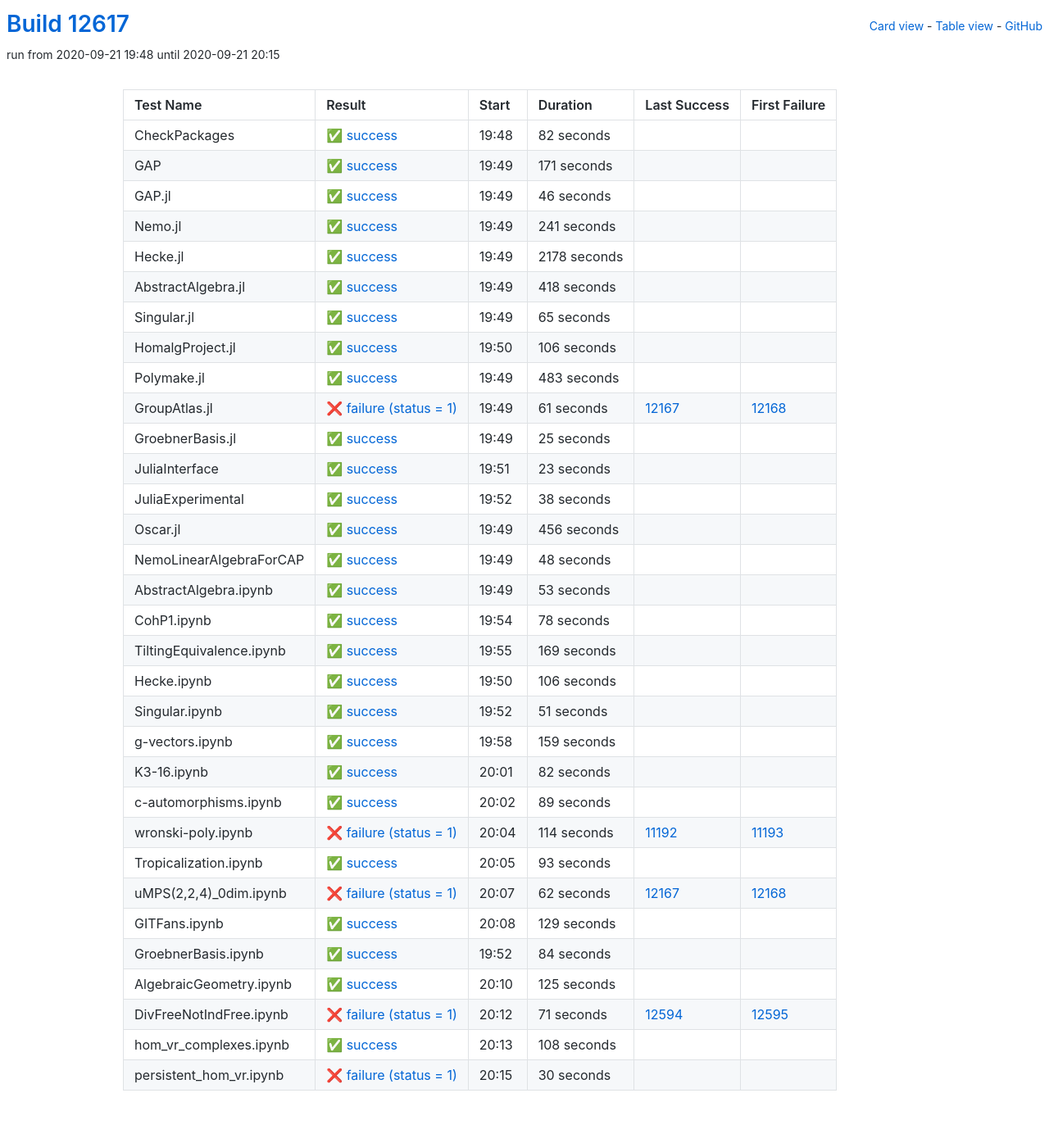
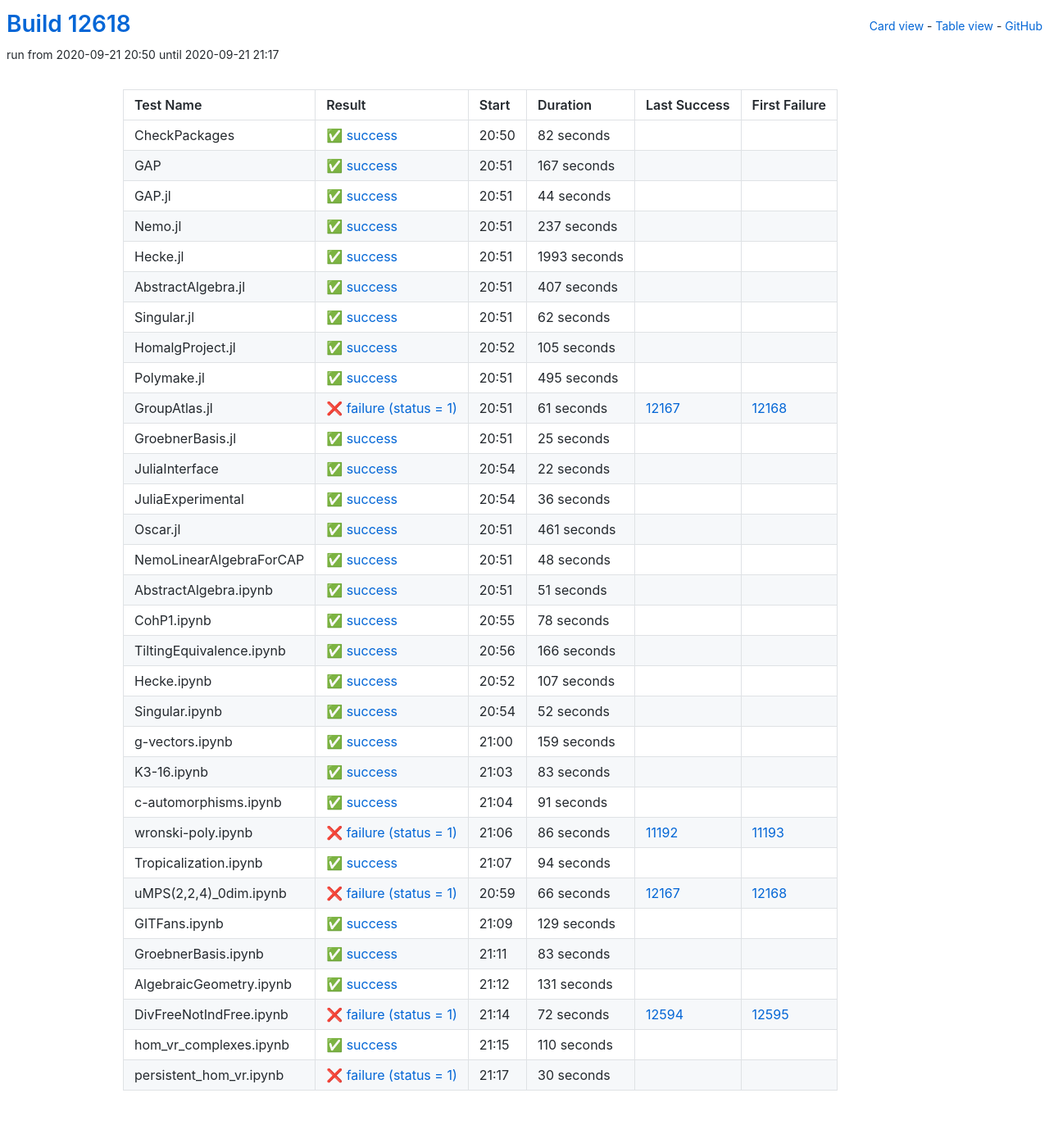
Before and after one commit to oscar-system/oscar-ci-status, a Jekyll site: the page built from table.html, in a window 1280 px wide. Shown: the whole page at 82% size. Built offline with Jekyll 4.4.1, drawn with Linux system fonts in a browser that asks for light colours.

Commit message:
Build #12618

```diff
--- a/_data/ci.yml
+++ b/_data/ci.yml
@@ -1,6 +1,6 @@
 ---
-build: 12617
-build_url: https://oscarci.mathematik.uni-kl.de/job/oscar/12617/
+build: 12618
+build_url: https://oscarci.mathematik.uni-kl.de/job/oscar/12618/
 job: oscar
 organization: oscar-system
 repo: oscar-ci-status
@@ -8,8 +8,8 @@
 tests:
 - name: CheckPackages
   id: checkpackages
-  log: https://oscarci.mathematik.uni-kl.de/job/oscar/12617/artifact/logs/build-12617/CheckPackages.log
-  start: 2020-09-21 19:48
+  log: https://oscarci.mathematik.uni-kl.de/job/oscar/12618/artifact/logs/build-12618/CheckPackages.log
+  start: 2020-09-21 20:50
   success: true
   exitcode: 0
   status: success
@@ -20,104 +20,104 @@
   first_failure_url:
 - name: GAP
   id: gap
-  log: https://oscarci.mathematik.uni-kl.de/job/oscar/12617/artifact/logs/build-12617/GAP.log
-  start: 2020-09-21 19:49
+  log: https://oscarci.mathematik.uni-kl.de/job/oscar/12618/artifact/logs/build-12618/GAP.log
+  start: 2020-09-21 20:51
   success: true
   exitcode: 0
   status: success
-  duration: 171
+  duration: 167
   last_success: false
   last_success_url:
   first_failure: false
   first_failure_url:
 - name: GAP.jl
   id: gap-jl
-  log: https://oscarci.mathematik.uni-kl.de/job/oscar/12617/artifact/logs/build-12617/GAP.jl.log
-  start: 2020-09-21 19:49
+  log: https://oscarci.mathematik.uni-kl.de/job/oscar/12618/artifact/logs/build-12618/GAP.jl.log
+  start: 2020-09-21 20:51
   success: true
   exitcode: 0
   status: success
-  duration: 46
+  duration: 44
   last_success: false
   last_success_url:
   first_failure: false
   first_failure_url:
 - name: Nemo.jl
   id: nemo-jl
-  log: https://oscarci.mathematik.uni-kl.de/job/oscar/12617/artifact/logs/build-12617/Nemo.jl.log
-  start: 2020-09-21 19:49
+  log: https://oscarci.mathematik.uni-kl.de/job/oscar/12618/artifact/logs/build-12618/Nemo.jl.log
+  start: 2020-09-21 20:51
   success: true
   exitcode: 0
   status: success
-  duration: 241
+  duration: 237
   last_success: false
   last_success_url:
   first_failure: false
   first_failure_url:
 - name: Hecke.jl
   id: hecke-jl
-  log: https://oscarci.mathematik.uni-kl.de/job/oscar/12617/artifact/logs/build-12617/Hecke.jl.log
-  start: 2020-09-21 19:49
+  log: https://oscarci.mathematik.uni-kl.de/job/oscar/12618/artifact/logs/build-12618/Hecke.jl.log
+  start: 2020-09-21 20:51
   success: true
   exitcode: 0
   status: success
-  duration: 2178
+  duration: 1993
   last_success: false
   last_success_url:
   first_failure: false
   first_failure_url:
 - name: AbstractAlgebra.jl
   id: abstractalgebra-jl
-  log: https://oscarci.mathematik.uni-kl.de/job/oscar/12617/artifact/logs/build-12617/AbstractAlgebra.jl.log
-  start: 2020-09-21 19:49
+  log: https://oscarci.mathematik.uni-kl.de/job/oscar/12618/artifact/logs/build-12618/AbstractAlgebra.jl.log
+  start: 2020-09-21 20:51
   success: true
   exitcode: 0
   status: success
-  duration: 418
+  duration: 407
   last_success: false
   last_success_url:
   first_failure: false
   first_failure_url:
 - name: Singular.jl
   id: singular-jl
-  log: https://oscarci.mathematik.uni-kl.de/job/oscar/12617/artifact/logs/build-12617/Singular.jl.log
-  start: 2020-09-21 19:49
+  log: https://oscarci.mathematik.uni-kl.de/job/oscar/12618/artifact/logs/build-12618/Singular.jl.log
+  start: 2020-09-21 20:51
   success: true
   exitcode: 0
   status: success
-  duration: 65
+  duration: 62
   last_success: false
   last_success_url:
   first_failure: false
   first_failure_url:
 - name: HomalgProject.jl
   id: homalgproject-jl
-  log: https://oscarci.mathematik.uni-kl.de/job/oscar/12617/artifact/logs/build-12617/HomalgProject.jl.log
-  start: 2020-09-21 19:50
+  log: https://oscarci.mathematik.uni-kl.de/job/oscar/12618/artifact/logs/build-12618/HomalgProject.jl.log
+  start: 2020-09-21 20:52
   success: true
   exitcode: 0
   status: success
-  duration: 106
+  duration: 105
   last_success: false
   last_success_url:
   first_failure: false
   first_failure_url:
 - name: Polymake.jl
   id: polymake-jl
-  log: https://oscarci.mathematik.uni-kl.de/job/oscar/12617/artifact/logs/build-12617/Polymake.jl.log
-  start: 2020-09-21 19:49
+  log: https://oscarci.mathematik.uni-kl.de/job/oscar/12618/artifact/logs/build-12618/Polymake.jl.log
+  start: 2020-09-21 20:51
   success: true
   exitcode: 0
   status: success
-  duration: 483
+  duration: 495
   last_success: false
   last_success_url:
   first_failure: false
   first_failure_url:
 - name: GroupAtlas.jl
   id: groupatlas-jl
-  log: https://oscarci.mathematik.uni-kl.de/job/oscar/12617/artifact/logs/build-12617/GroupAtlas.jl.log
-  start: 2020-09-21 19:49
+  log: https://oscarci.mathematik.uni-kl.de/job/oscar/12618/artifact/logs/build-12618/GroupAtlas.jl.log
+  start: 2020-09-21 20:51
   success: false
   exitcode: 1
   status: failure
@@ -128,8 +128,8 @@
   first_failure_url: https://oscarci.mathematik.uni-kl.de/job/oscar/12168/
 - name: GroebnerBasis.jl
   id: groebnerbasis-jl
-  log: https://oscarci.mathematik.uni-kl.de/job/oscar/12617/artifact/logs/build-12617/GroebnerBasis.jl.log
-  start: 2020-09-21 19:49
+  log: https://oscarci.mathematik.uni-kl.de/job/oscar/12618/artifact/logs/build-12618/GroebnerBasis.jl.log
+  start: 2020-09-21 20:51
   success: true
   exitcode: 0
   status: success
@@ -140,44 +140,44 @@
   first_failure_url:
 - name: JuliaInterface
   id: juliainterface
-  log: https://oscarci.mathematik.uni-kl.de/job/oscar/12617/artifact/logs/build-12617/JuliaInterface.log
-  start: 2020-09-21 19:51
+  log: https://oscarci.mathematik.uni-kl.de/job/oscar/12618/artifact/logs/build-12618/JuliaInterface.log
+  start: 2020-09-21 20:54
   success: true
   exitcode: 0
   status: success
-  duration: 23
+  duration: 22
   last_success: false
   last_success_url:
   first_failure: false
   first_failure_url:
 - name: JuliaExperimental
   id: juliaexperimental
-  log: https://oscarci.mathematik.uni-kl.de/job/oscar/12617/artifact/logs/build-12617/JuliaExperimental.log
-  start: 2020-09-21 19:52
+  log: https://oscarci.mathematik.uni-kl.de/job/oscar/12618/artifact/logs/build-12618/JuliaExperimental.log
+  start: 2020-09-21 20:54
   success: true
   exitcode: 0
   status: success
-  duration: 38
+  duration: 36
   last_success: false
   last_success_url:
   first_failure: false
   first_failure_url:
 - name: Oscar.jl
   id: oscar-jl
-  log: https://oscarci.mathematik.uni-kl.de/job/oscar/12617/artifact/logs/build-12617/Oscar.jl.log
-  start: 2020-09-21 19:49
+  log: https://oscarci.mathematik.uni-kl.de/job/oscar/12618/artifact/logs/build-12618/Oscar.jl.log
+  start: 2020-09-21 20:51
   success: true
   exitcode: 0
   status: success
-  duration: 456
+  duration: 461
   last_success: false
   last_success_url:
   first_failure: false
   first_failure_url:
 - name: NemoLinearAlgebraForCAP
   id: nemolinearalgebraforcap
-  log: https://oscarci.mathematik.uni-kl.de/job/oscar/12617/artifact/logs/build-12617/NemoLinearAlgebraForCAP.log
-  start: 2020-09-21 19:49
+  log: https://oscarci.mathematik.uni-kl.de/job/oscar/12618/artifact/logs/build-12618/NemoLinearAlgebraForCAP.log
+  start: 2020-09-21 20:51
   success: true
   exitcode: 0
   status: success
@@ -188,20 +188,20 @@
   first_failure_url:
 - name: AbstractAlgebra.ipynb
   id: abstractalgebra-ipynb
-  log: https://oscarci.mathematik.uni-kl.de/job/oscar/12617/artifact/logs/build-12617/AbstractAlgebra.ipynb.log
-  start: 2020-09-21 19:49
+  log: https://oscarci.mathematik.uni-kl.de/job/oscar/12618/artifact/logs/build-12618/AbstractAlgebra.ipynb.log
+  start: 2020-09-21 20:51
   success: true
   exitcode: 0
   status: success
-  duration: 53
+  duration: 51
   last_success: false
   last_success_url:
   first_failure: false
   first_failure_url:
 - name: CohP1.ipynb
   id: cohp1-ipynb
-  log: https://oscarci.mathematik.uni-kl.de/job/oscar/12617/artifact/logs/build-12617/CohP1.ipynb.log
-  start: 2020-09-21 19:54
+  log: https://oscarci.mathematik.uni-kl.de/job/oscar/12618/artifact/logs/build-12618/CohP1.ipynb.log
+  start: 2020-09-21 20:55
   success: true
   exitcode: 0
   status: success
@@ -212,44 +212,44 @@
   first_failure_url:
 - name: TiltingEquivalence.ipynb
   id: tiltingequivalence-ipynb
-  log: https://oscarci.mathematik.uni-kl.de/job/oscar/12617/artifact/logs/build-12617/TiltingEquivalence.ipynb.log
-  start: 2020-09-21 19:55
+  log: https://oscarci.mathematik.uni-kl.de/job/oscar/12618/artifact/logs/build-12618/TiltingEquivalence.ipynb.log
+  start: 2020-09-21 20:56
   success: true
   exitcode: 0
   status: success
-  duration: 169
+  duration: 166
   last_success: false
   last_success_url:
   first_failure: false
   first_failure_url:
 - name: Hecke.ipynb
   id: hecke-ipynb
-  log: https://oscarci.mathematik.uni-kl.de/job/oscar/12617/artifact/logs/build-12617/Hecke.ipynb.log
-  start: 2020-09-21 19:50
+  log: https://oscarci.mathematik.uni-kl.de/job/oscar/12618/artifact/logs/build-12618/Hecke.ipynb.log
+  start: 2020-09-21 20:52
   success: true
   exitcode: 0
   status: success
-  duration: 106
+  duration: 107
   last_success: false
   last_success_url:
   first_failure: false
   first_failure_url:
 - name: Singular.ipynb
   id: singular-ipynb
-  log: https://oscarci.mathematik.uni-kl.de/job/oscar/12617/artifact/logs/build-12617/Singular.ipynb.log
-  start: 2020-09-21 19:52
+  log: https://oscarci.mathematik.uni-kl.de/job/oscar/12618/artifact/logs/build-12618/Singular.ipynb.log
+  start: 2020-09-21 20:54
   success: true
   exitcode: 0
   status: success
-  duration: 51
+  duration: 52
   last_success: false
   last_success_url:
   first_failure: false
   first_failure_url:
 - name: g-vectors.ipynb
   id: g-vectors-ipynb
-  log: https://oscarci.mathematik.uni-kl.de/job/oscar/12617/artifact/logs/build-12617/g-vectors.ipynb.log
-  start: 2020-09-21 19:58
+  log: https://oscarci.mathematik.uni-kl.de/job/oscar/12618/artifact/logs/build-12618/g-vectors.ipynb.log
+  start: 2020-09-21 21:00
   success: true
   exitcode: 0
   status: success
@@ -260,68 +260,68 @@
   first_failure_url:
 - name: K3-16.ipynb
   id: k3-16-ipynb
-  log: https://oscarci.mathematik.uni-kl.de/job/oscar/12617/artifact/logs/build-12617/K3-16.ipynb.log
-  start: 2020-09-21 20:01
+  log: https://oscarci.mathematik.uni-kl.de/job/oscar/12618/artifact/logs/build-12618/K3-16.ipynb.log
+  start: 2020-09-21 21:03
   success: true
   exitcode: 0
   status: success
-  duration: 82
+  duration: 83
   last_success: false
   last_success_url:
   first_failure: false
   first_failure_url:
 - name: c-automorphisms.ipynb
   id: c-automorphisms-ipynb
-  log: https://oscarci.mathematik.uni-kl.de/job/oscar/12617/artifact/logs/build-12617/c-automorphisms.ipynb.log
-  start: 2020-09-21 20:02
+  log: https://oscarci.mathematik.uni-kl.de/job/oscar/12618/artifact/logs/build-12618/c-automorphisms.ipynb.log
+  start: 2020-09-21 21:04
   success: true
   exitcode: 0
   status: success
-  duration: 89
+  duration: 91
   last_success: false
   last_success_url:
   first_failure: false
   first_failure_url:
 - name: wronski-poly.ipynb
   id: wronski-poly-ipynb
-  log: https://oscarci.mathematik.uni-kl.de/job/oscar/12617/artifact/logs/build-12617/wronski-poly.ipynb.log
-  start: 2020-09-21 20:04
+  log: https://oscarci.mathematik.uni-kl.de/job/oscar/12618/artifact/logs/build-12618/wronski-poly.ipynb.log
+  start: 2020-09-21 21:06
   success: false
   exitcode: 1
   status: failure
-  duration: 114
+  duration: 86
   last_success: 11192
   last_success_url: https://oscarci.mathematik.uni-kl.de/job/oscar/11192/
   first_failure: 11193
   first_failure_url: https://oscarci.mathematik.uni-kl.de/job/oscar/11193/
 - name: Tropicalization.ipynb
   id: tropicalization-ipynb
-  log: https://oscarci.mathematik.uni-kl.de/job/oscar/12617/artifact/logs/build-12617/Tropicalization.ipynb.log
-  start: 2020-09-21 20:05
+  log: https://oscarci.mathematik.uni-kl.de/job/oscar/12618/artifact/logs/build-12618/Tropicalization.ipynb.log
+  start: 2020-09-21 21:07
   success: true
   exitcode: 0
   status: success
-  duration: 93
+  duration: 94
   last_success: false
   last_success_url:
   first_failure: false
   first_failure_url:
 - name: uMPS(2,2,4)_0dim.ipynb
   id: umps-2-2-4-0dim-ipynb
-  log: https://oscarci.mathematik.uni-kl.de/job/oscar/12617/artifact/logs/build-12617/uMPS-2-2-4-_0dim.ipynb.log
-  start: 2020-09-21 20:07
+  log: https://oscarci.mathematik.uni-kl.de/job/oscar/12618/artifact/logs/build-12618/uMPS-2-2-4-_0dim.ipynb.log
+  start: 2020-09-21 20:59
   success: false
   exitcode: 1
   status: failure
-  duration: 62
+  duration: 66
   last_success: 12167
   last_success_url: https://oscarci.mathematik.uni-kl.de/job/oscar/12167/
   first_failure: 12168
   first_failure_url: https://oscarci.mathematik.uni-kl.de/job/oscar/12168/
 - name: GITFans.ipynb
   id: gitfans-ipynb
-  log: https://oscarci.mathematik.uni-kl.de/job/oscar/12617/artifact/logs/build-12617/GITFans.ipynb.log
-  start: 2020-09-21 20:08
+  log: https://oscarci.mathematik.uni-kl.de/job/oscar/12618/artifact/logs/build-12618/GITFans.ipynb.log
+  start: 2020-09-21 21:09
   success: true
   exitcode: 0
   status: success
@@ -332,56 +332,56 @@
   first_failure_url:
 - name: GroebnerBasis.ipynb
   id: groebnerbasis-ipynb
-  log: https://oscarci.mathematik.uni-kl.de/job/oscar/12617/artifact/logs/build-12617/GroebnerBasis.ipynb.log
-  start: 2020-09-21 19:52
+  log: https://oscarci.mathematik.uni-kl.de/job/oscar/12618/artifact/logs/build-12618/GroebnerBasis.ipynb.log
+  start: 2020-09-21 21:11
   success: true
   exitcode: 0
   status: success
-  duration: 84
+  duration: 83
   last_success: false
   last_success_url:
   first_failure: false
   first_failure_url:
 - name: AlgebraicGeometry.ipynb
   id: algebraicgeometry-ipynb
-  log: https://oscarci.mathematik.uni-kl.de/job/oscar/12617/artifact/logs/build-12617/AlgebraicGeometry.ipynb.log
-  start: 2020-09-21 20:10
+  log: https://oscarci.mathematik.uni-kl.de/job/oscar/12618/artifact/logs/build-12618/AlgebraicGeometry.ipynb.log
+  start: 2020-09-21 21:12
   success: true
   exitcode: 0
   status: success
-  duration: 125
+  duration: 131
   last_success: false
   last_success_url:
   first_failure: false
   first_failure_url:
 - name: DivFreeNotIndFree.ipynb
   id: divfreenotindfree-ipynb
-  log: https://oscarci.mathematik.uni-kl.de/job/oscar/12617/artifact/logs/build-12617/DivFreeNotIndFree.ipynb.log
-  start: 2020-09-21 20:12
+  log: https://oscarci.mathematik.uni-kl.de/job/oscar/12618/artifact/logs/build-12618/DivFreeNotIndFree.ipynb.log
+  start: 2020-09-21 21:14
   success: false
   exitcode: 1
   status: failure
-  duration: 71
+  duration: 72
   last_success: 12594
   last_success_url: https://oscarci.mathematik.uni-kl.de/job/oscar/12594/
   first_failure: 12595
   first_failure_url: https://oscarci.mathematik.uni-kl.de/job/oscar/12595/
 - name: hom_vr_complexes.ipynb
   id: hom-vr-complexes-ipynb
-  log: https://oscarci.mathematik.uni-kl.de/job/oscar/12617/artifact/logs/build-12617/hom_vr_complexes.ipynb.log
-  start: 2020-09-21 20:13
+  log: https://oscarci.mathematik.uni-kl.de/job/oscar/12618/artifact/logs/build-12618/hom_vr_complexes.ipynb.log
+  start: 2020-09-21 21:15
   success: true
   exitcode: 0
   status: success
-  duration: 108
+  duration: 110
   last_success: false
   last_success_url:
   first_failure: false
   first_failure_url:
 - name: persistent_hom_vr.ipynb
   id: persistent-hom-vr-ipynb
-  log: https://oscarci.mathematik.uni-kl.de/job/oscar/12617/artifact/logs/build-12617/persistent_hom_vr.ipynb.log
-  start: 2020-09-21 20:15
+  log: https://oscarci.mathematik.uni-kl.de/job/oscar/12618/artifact/logs/build-12618/persistent_hom_vr.ipynb.log
+  start: 2020-09-21 21:17
   success: false
   exitcode: 1
   status: failure
```
Also changed, not shown: README.md.
